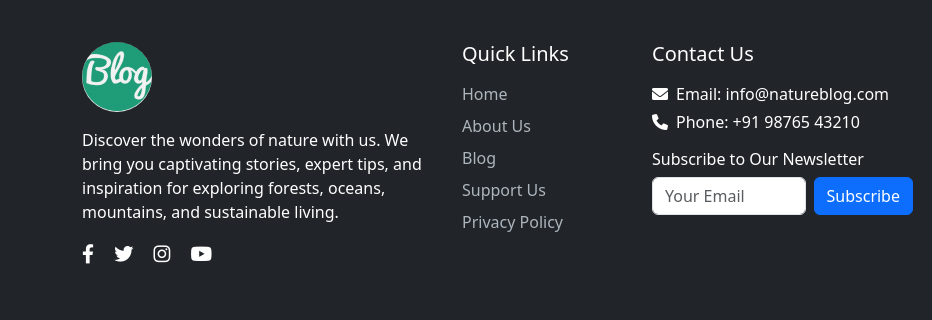
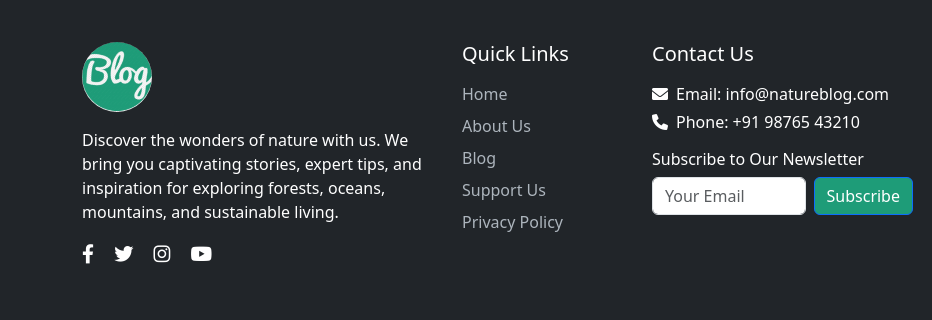
Before and after one commit to Ronak-Maru49/Blog, a plain HTML site: page index.html in a window 1280 px wide. Shown: the part 1361-1681 px from the top of the page, 0-932 px from the left. Drawn offline with nearby package versions, Linux system fonts and the light colour scheme; files whose address does not match are found by name.

Commit message:
Update index.html

```diff
--- a/index.html
+++ b/index.html
@@ -195,7 +195,7 @@
                 <h6 class="mb-2">Subscribe to Our Newsletter</h6>
                 <form class="d-flex">
                     <input type="email" class="form-control me-2" placeholder="Your Email" aria-label="Email for newsletter">
-                    <button class="btn btn-primary" type="submit">Subscribe</button>
+                    <button class="btn btn-primary" type="submit" style="background-color: #1E9C78;">Subscribe</button>
                 </form>
             </div>
 
```
